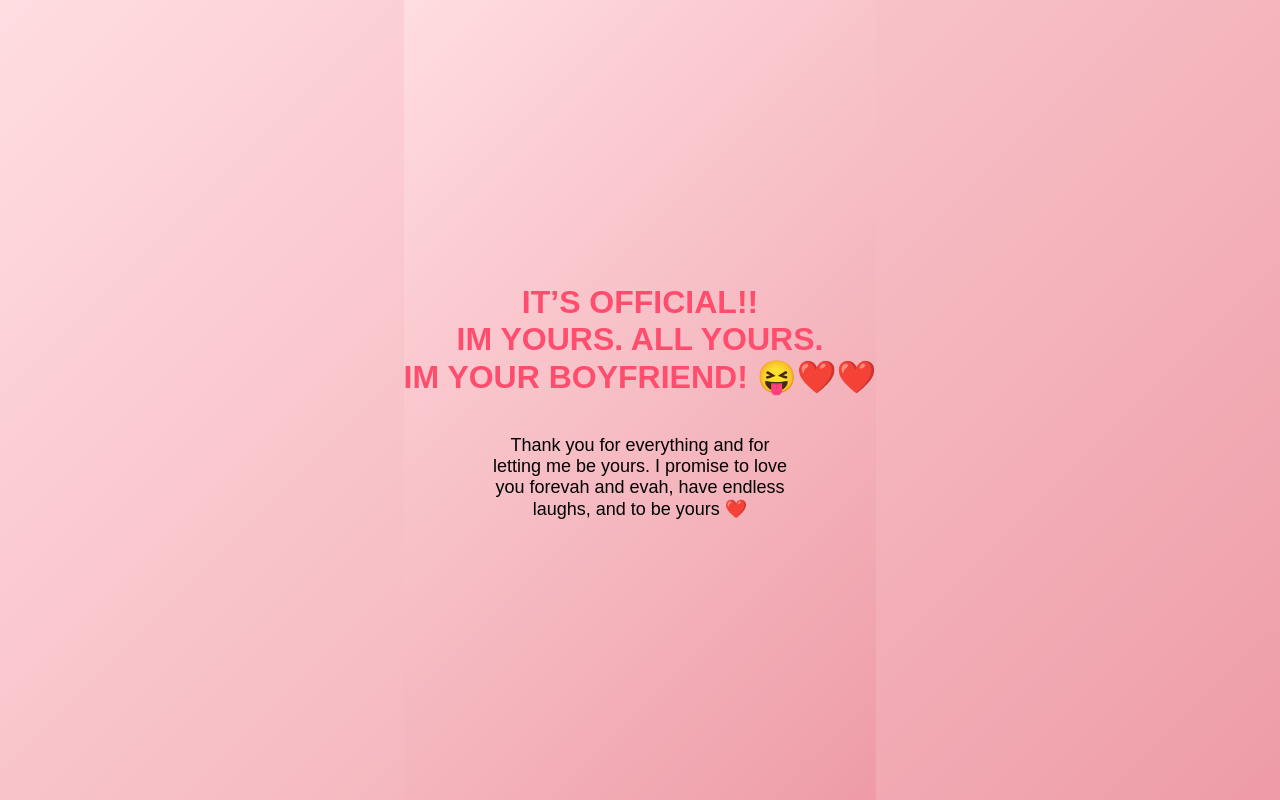
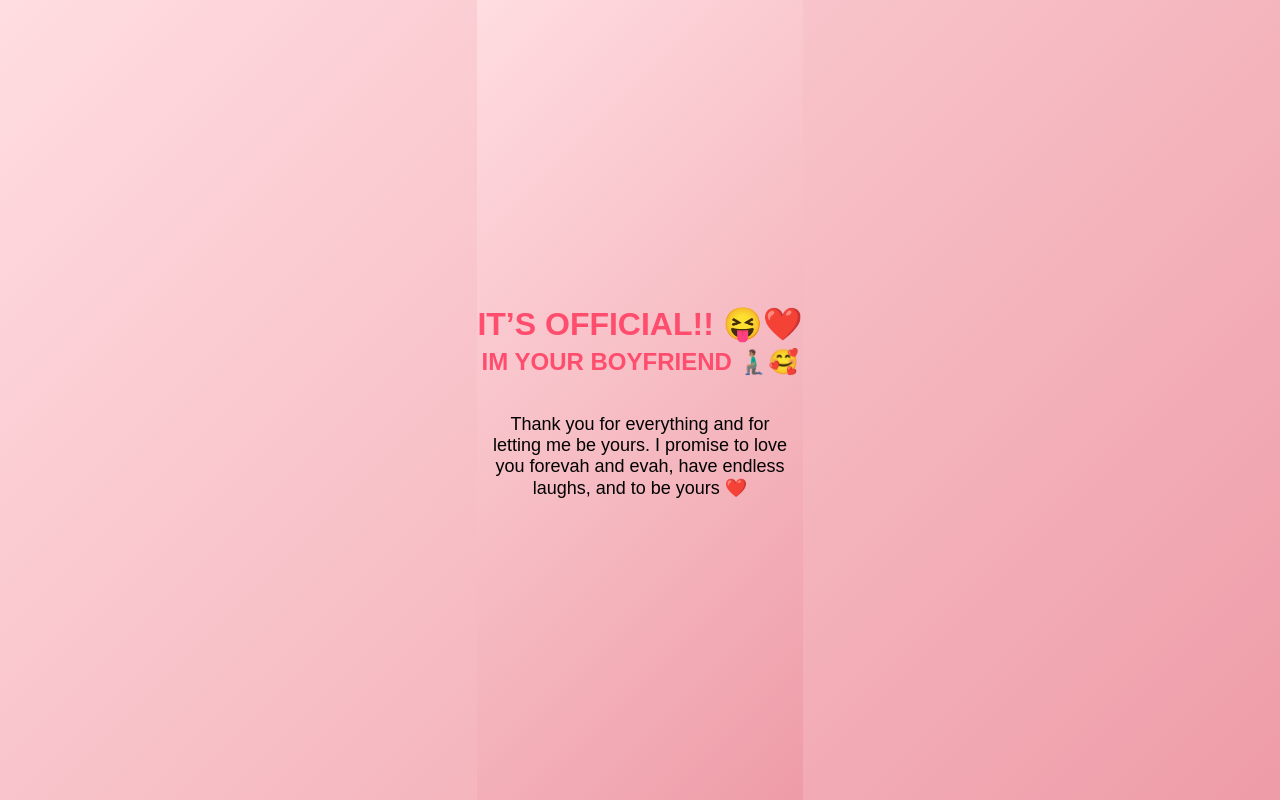
Before and after one commit to amarahamed2006-create/May-I-be-yours-, a plain HTML site: page index.html in a window 1280 px wide. Both pictures are taken after a click on the button "Yes 💗". Drawn offline with Linux system fonts and the light colour scheme.

Commit message:
index.html

```diff
--- a/index.html
+++ b/index.html
@@ -193,9 +193,12 @@ function sayYes() {
       background:linear-gradient(135deg,#ffdde1,#ee9ca7);
       font-family:Arial;
     ">
-      <h1 style="color:#ff4d6d;">IT’S OFFICIAL!!<br>
-      IM YOURS. ALL YOURS.<br>
-      IM YOUR BOYFRIEND! 😝❤️❤️</h1>
+      <h1 style="color:#ff4d6d; margin-bottom:5px;">
+  IT’S OFFICIAL!! 😝❤️
+</h1>
+<h2 style="color:#ff4d6d; margin-top:0;">
+  IM YOUR BOYFRIEND 🧎🏽‍♂️🥰
+</h2>
       <p style="font-size:18px; max-width:300px;">
         Thank you for everything and for letting me be yours.
         I promise to love you forevah and evah, have endless laughs, and to be yours ❤️
```
